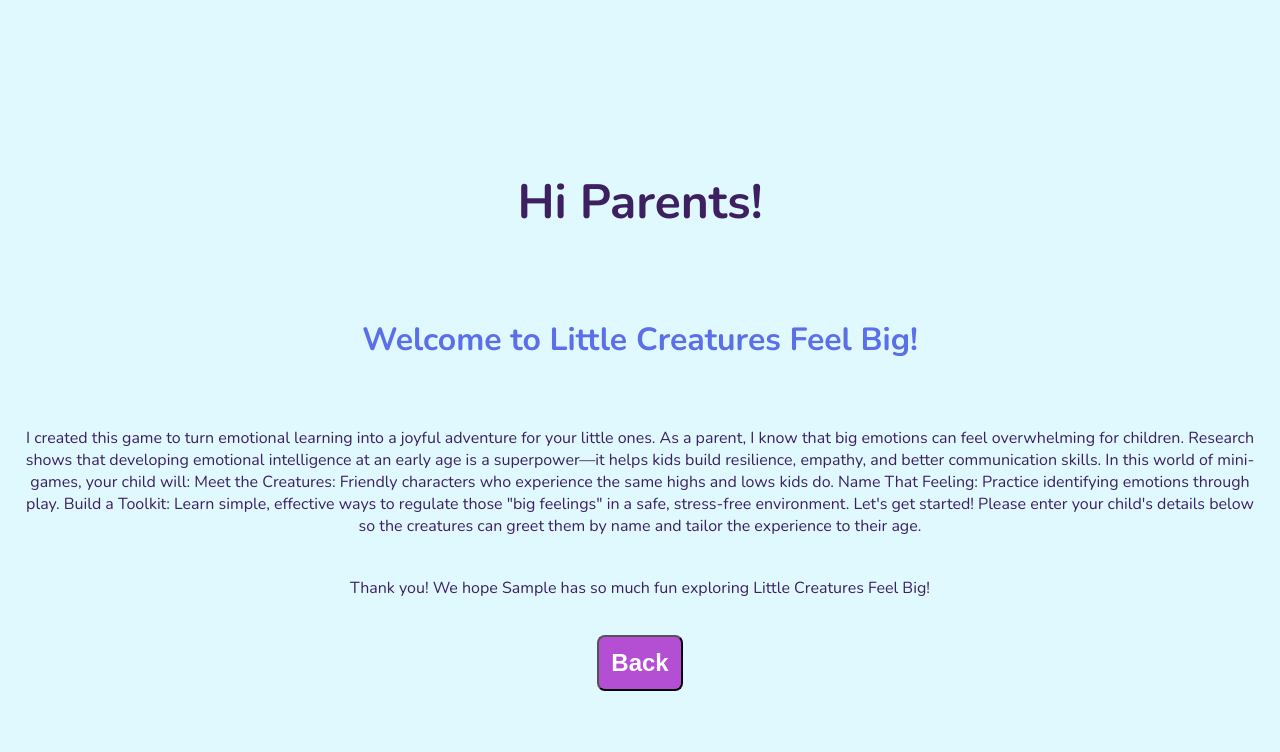
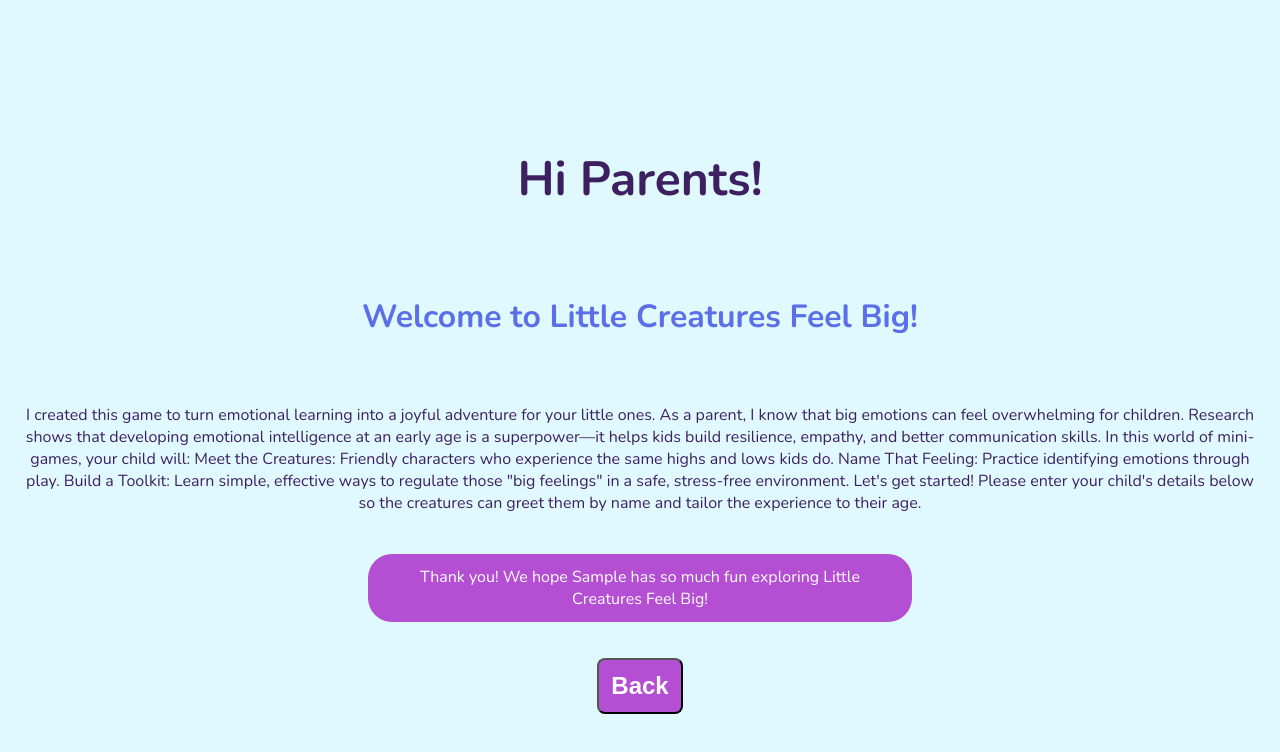
Before and after one commit to Lyndseydj1808/unit-1-project-Lyndsey-C, a React (Vite) app in the folder unit-1-project/: page /parent-dashboard in a window 1280 px wide. Both pictures are taken after typing "Sample", "5" into the empty fields and a click on the button "Save". Shown: the top 752 px of the page. Built offline with nearby package versions, Linux system fonts and the light colour scheme.

Commit message:
updated form validation styling

```diff
--- a/unit-1-project/src/pages/ParentDashboard.css
+++ b/unit-1-project/src/pages/ParentDashboard.css
@@ -65,3 +65,29 @@
   background-color: var(--bubblegum);
   color: var(--text-dark);
 }
+
+.form-submit-feedback {
+  display: flex;
+  align-items: center;
+  gap: 8px;
+  color: white;
+  font-family: "Nunito", sans-serif;
+  font-size: 1 rem;
+  background-color: var(--purple);
+  border-radius: 24px;
+  max-width: 40%;
+  padding: 12px 24px;
+}
+
+.form-validation-feedback {
+  display: flex;
+  align-items: center;
+  gap: 8px;
+  color: white;
+  font-family: "Nunito", sans-serif;
+  font-size: 1rem;
+  background-color: var(--pink);
+  border-radius: 24px;
+  max-width: 40%;
+  padding: 12px 24px;
+}
--- a/unit-1-project/src/pages/ParentDashboard.jsx
+++ b/unit-1-project/src/pages/ParentDashboard.jsx
@@ -11,9 +11,9 @@ export default function ParentDashboard({ onUpdate, childName }) {
 
     const age = Number(inputAge);
     if (!inputName || !inputAge) {
-      setFormValidationFeedback("Please enter name and age.");
+      setFormValidationFeedback("⚠️ Please enter name and age.");
     } else if (age >= 18 || age <= 0) {
-      setFormValidationFeedback("Please enter a valid age.");
+      setFormValidationFeedback("⚠️ Please enter a valid age.");
     } else {
       onUpdate(inputName, inputAge);
       setFormSubmit(true);
@@ -67,7 +67,7 @@ export default function ParentDashboard({ onUpdate, childName }) {
       )}
 
       {formSubmit && (
-        <div className="formSubmitFeedback">{`Thank you! We hope ${childName} has so much fun exploring Little Creatures Feel Big!`}</div>
+        <div className="form-submit-feedback">{`Thank you! We hope ${childName} has so much fun exploring Little Creatures Feel Big!`}</div>
       )}
 
       <BackButton />
```
Lines whose indentation alone changed are shown as unchanged.
